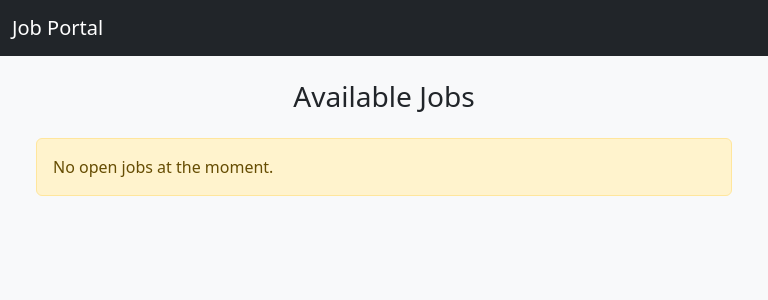
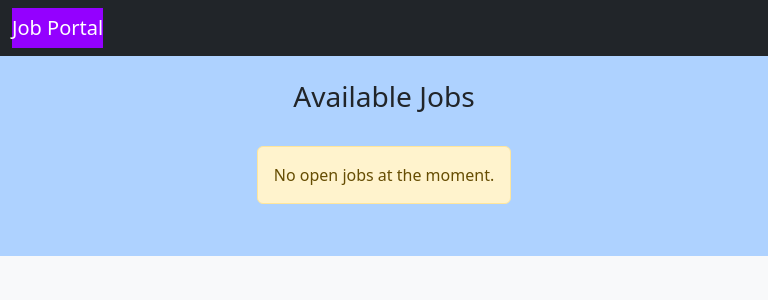
Before and after one commit to uday7223/job-portal-app, a PHP site: page / in a window 768 px wide. Shown: the top 300 px of the page. Run offline with PHP 8.4, Linux system fonts and the light colour scheme; data that the repository does not hold is empty.

Commit message:
feat : adding UI chnages to all pages

```diff
--- a/public/apply.php
+++ b/public/apply.php
@@ -52,6 +52,8 @@ if (isset($_POST['submit'])) {
   <title>Apply for Job</title>
   <meta name="viewport" content="width=device-width, initial-scale=1">
 
+    <link rel="stylesheet" type="text/css" href="../styles/styles.css">
+  <link rel="stylesheet" type="text/css" href="../styles/mediaQueries.css">
   <!-- Bootstrap CSS -->
   <link href="https://cdn.jsdelivr.net/npm/bootstrap@5.3.3/dist/css/bootstrap.min.css" rel="stylesheet">
   <script src="https://cdn.jsdelivr.net/npm/bootstrap@5.3.3/dist/js/bootstrap.bundle.min.js"></script>
@@ -86,7 +88,7 @@ if (isset($_POST['submit'])) {
 
       <div class="mb-3">
         <label for="phone" class="form-label">Phone Number</label>
-        <input type="text" name="phone" class="form-control" required>
+        <input type="text" name="phone" class="form-control" maxlength="10" required>
       </div>
 
       <div class="mb-3">
--- a/public/index.php
+++ b/public/index.php
@@ -5,28 +5,31 @@
 <head>
   <title>Job Listings</title>
   <meta name="viewport" content="width=device-width, initial-scale=1">
-
+  <link rel="stylesheet" type="text/css" href="../styles/styles.css">
+  <link rel="stylesheet" type="text/css" href="../styles/mediaQueries.css">
   <!-- Bootstrap CSS -->
   <link href="https://cdn.jsdelivr.net/npm/bootstrap@5.3.3/dist/css/bootstrap.min.css" rel="stylesheet">
   <script src="https://cdn.jsdelivr.net/npm/bootstrap@5.3.3/dist/js/bootstrap.bundle.min.js"></script>
 </head>
-<body class="bg-light">
+<body class="bg-light ">
 
   <!-- Navbar -->
-  <nav class="navbar navbar-expand-lg navbar-dark bg-dark mb-4">
+  <nav class="navbar navbar-expand-lg navbar-dark bg-dark">
     <div class="container-fluid">
       <a class="navbar-brand" href="#">Job Portal</a>
     </div>
   </nav>
 
-  <div class="container">
-    <h2 class="mb-4 text-center">Available Jobs</h2>
+<div class="index-main">
+    <h2 class="pb-4 pt-4 text-center heading">Available Jobs</h2>
 
-    <?php
+    <div class="container">
+
+     <?php
       $result = $conn->query("SELECT * FROM jobs WHERE status = 'Open' ORDER BY created_at DESC");
       if ($result->num_rows > 0) {
         while ($job = $result->fetch_assoc()) {
-          echo "<div class='card mb-3 shadow-sm'>";
+          echo "<div class='card  shadow-sm w-50'>";
           echo "  <div class='card-body'>";
           echo "    <h5 class='card-title'>{$job['title']}</h5>";
           echo "    <p class='card-text'><strong>Location:</strong> {$job['location']}</p>";
@@ -41,6 +44,7 @@
       }
     ?>
   </div>
+</div>
 
 </body>
 </html>
--- a/public/job_detail.php
+++ b/public/job_detail.php
@@ -25,6 +25,9 @@ if (!$job) {
   <title><?= $job['title'] ?> - Job Details</title>
   <meta name="viewport" content="width=device-width, initial-scale=1">
 
+
+    <link rel="stylesheet" type="text/css" href="../styles/styles.css">
+  <link rel="stylesheet" type="text/css" href="../styles/mediaQueries.css">
   <!-- Bootstrap CSS -->
   <link href="https://cdn.jsdelivr.net/npm/bootstrap@5.3.3/dist/css/bootstrap.min.css" rel="stylesheet">
   <script src="https://cdn.jsdelivr.net/npm/bootstrap@5.3.3/dist/js/bootstrap.bundle.min.js"></script>
--- /dev/null
+++ b/styles/mediaQueries.css
@@ -0,0 +1,67 @@
+/* Extra large screens */
+@media (min-width: 1400px) {
+}
+
+/* Large screens */
+@media (max-width: 1200px) {
+  .index-main .container{
+   display: flex;
+    flex-wrap: wrap;
+    gap: 2rem;
+    align-items: center;
+    justify-content: center;
+
+  }
+
+  .index-main .card{
+    min-height: 250px;
+  }
+}
+
+/* Medium screens */
+@media (min-width: 992px) and (max-width: 1199px) {
+}
+
+/* Small screens */
+@media (min-width: 768px) and (max-width: 991px) {
+.index-main .container{
+    max-width: 100%;
+    display: flex;
+    flex-wrap: wrap;
+    /* flex-direction: column !important;
+    max-width: 100% !important; */
+    align-items: center;
+    justify-content: center;
+    margin: 0 20px !important;
+
+  }
+}
+
+/* Extra small screens */
+@media (max-width: 780px) {
+    .index-main .container{
+    max-width: 100%;
+    display: flex;
+    flex-wrap: wrap;
+    /* flex-direction: column !important; */
+    max-width: 100% !important;
+    align-items: center;
+    justify-content: center;
+    margin: 0 auto!important;
+    padding: 0 !important;
+    padding-bottom: 20px !important;
+
+  }
+}
+
+/* Large mobile screens */
+@media (min-width: 480px) and (max-width: 599px) {
+}
+
+/* Medium mobile screens */
+@media (min-width: 320px) and (max-width: 479px) {
+}
+
+/* Small mobile screens */
+@media (max-width: 319px) {
+}
--- /dev/null
+++ b/styles/styles.css
@@ -0,0 +1,65 @@
+*{
+    padding: 0;
+    margin: 0;
+    box-sizing: border-box;
+}
+
+body {
+  background-color: #E4F1FF;
+}
+
+.card, .form-control, .section-light {
+  background-color: #AED2FF;
+}
+
+header, footer {
+  background-color: #27005D;
+  color: white;
+}
+
+
+
+.btn-primary, a {
+  background-color: #9400FF;
+  color: white;
+}
+
+
+
+.btn-primary:hover {
+  background-color: #27005D;
+  color: #E4F1FF;
+}
+
+
+
+
+
+
+
+
+
+/* main color palletes ends here */
+
+
+.index-main{
+    background-color:  #AED2FF !important;
+    padding-bottom: 1rem !important;
+
+}
+
+.heading{
+        background-color:  #AED2FF !important;
+
+}
+.index-main .container{
+    display: flex;
+    flex-wrap: wrap;
+    gap: 2rem;
+    align-items: center;
+    justify-content: center;
+}
+
+.index-main  .container .card{
+    max-width: 40%;
+}
```
